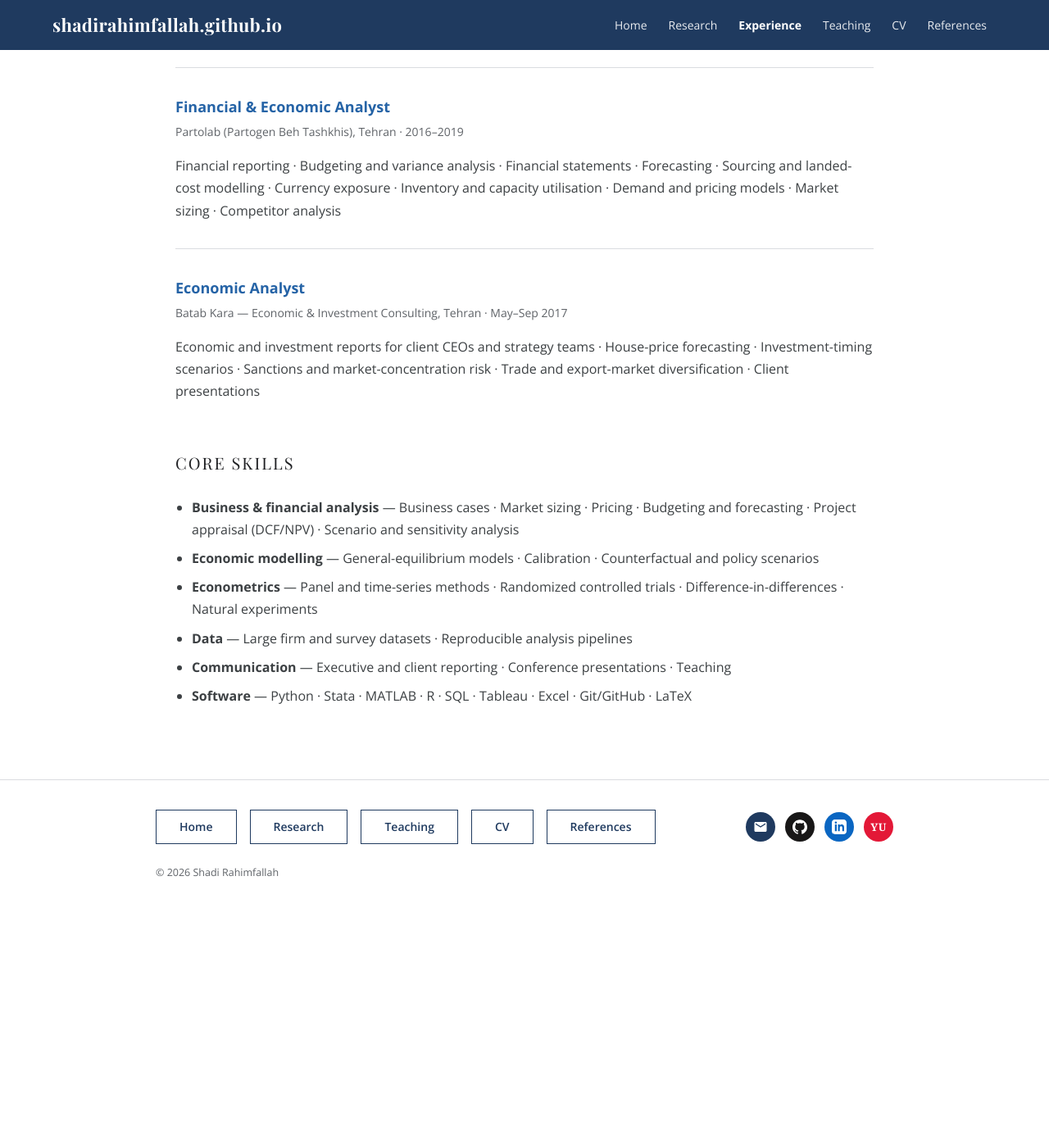
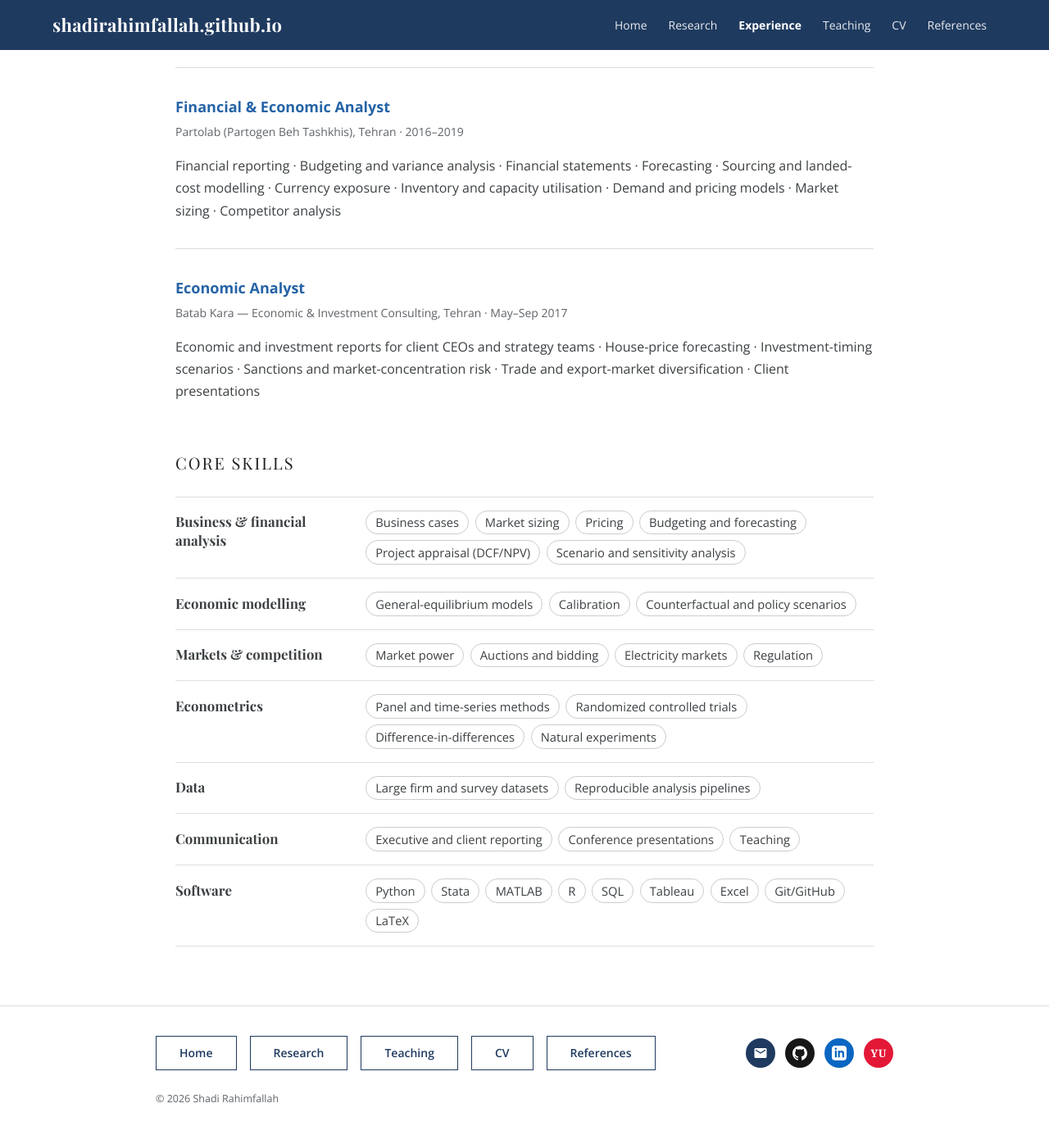
Before and after one commit to ShadiRahimfallah/ShadiRahimfallah.github.io, a Jekyll site: the page experience.html, which Jekyll copies as it is, in a window 1280 px wide and 1400 px high, scrolled down 566 px. Shown: the top 1385 px of the window at 82% size. Built offline with Jekyll 4.4.1, drawn with Linux system fonts in a browser that asks for light colours; before the commit the page ends 1689 px from its top, so only the background shows below that.

Commit message:
Add files via upload

```diff
--- a/experience.html
+++ b/experience.html
@@ -8,6 +8,21 @@
 <link rel="preconnect" href="https://fonts.googleapis.com">
 <link href="https://fonts.googleapis.com/css2?family=Playfair+Display:wght@400;700&family=Open+Sans:ital,wght@0,400;0,600;0,700;1,400&display=swap" rel="stylesheet">
 <link rel="stylesheet" href="style.css?v6">
+<style>
+  /* Core Skills: label column + tag list, scoped to .skills */
+  .skills { margin: 1.25rem 0 0; padding: 0; border-top: 1px solid rgba(127,127,127,.25); }
+  .skills .row { display: grid; grid-template-columns: 13rem 1fr; gap: .5rem 1.5rem;
+    padding: 1rem 0; border-bottom: 1px solid rgba(127,127,127,.25); align-items: baseline; }
+  .skills dt { margin: 0; font-family: 'Playfair Display', Georgia, serif; font-size: 1.05rem;
+    font-weight: 700; line-height: 1.35; }
+  .skills dd { margin: 0; display: flex; flex-wrap: wrap; gap: .45rem; }
+  .skills dd span { display: inline-block; padding: .22rem .7rem; font-size: .92rem; line-height: 1.4;
+    border: 1px solid rgba(127,127,127,.4); border-radius: 999px; white-space: nowrap; }
+  @media (max-width: 640px) {
+    .skills .row { grid-template-columns: 1fr; }
+    .skills dd span { white-space: normal; }
+  }
+</style>
 </head>
 <body>
 
@@ -56,18 +71,15 @@
 
   <h2 class="section">Core Skills</h2>
 
-  <ul class="plain">
-    <li><strong>Business &amp; financial analysis</strong> — Business cases · Market sizing · Pricing ·
-    Budgeting and forecasting · Project appraisal (DCF/NPV) · Scenario and sensitivity analysis</li>
-    <li><strong>Economic modelling</strong> — General-equilibrium models · Calibration ·
-    Counterfactual and policy scenarios</li>
-    <li><strong>Econometrics</strong> — Panel and time-series methods · Randomized controlled trials ·
-    Difference-in-differences · Natural experiments</li>
-    <li><strong>Data</strong> — Large firm and survey datasets · Reproducible analysis pipelines</li>
-    <li><strong>Communication</strong> — Executive and client reporting · Conference presentations ·
-    Teaching</li>
-    <li><strong>Software</strong> — Python · Stata · MATLAB · R · SQL · Tableau · Excel · Git/GitHub · LaTeX</li>
-  </ul>
+  <dl class="skills">
+    <div class="row"><dt>Business &amp; financial analysis</dt><dd><span>Business cases</span><span>Market sizing</span><span>Pricing</span><span>Budgeting and forecasting</span><span>Project appraisal (DCF/NPV)</span><span>Scenario and sensitivity analysis</span></dd></div>
+    <div class="row"><dt>Economic modelling</dt><dd><span>General-equilibrium models</span><span>Calibration</span><span>Counterfactual and policy scenarios</span></dd></div>
+    <div class="row"><dt>Markets &amp; competition</dt><dd><span>Market power</span><span>Auctions and bidding</span><span>Electricity markets</span><span>Regulation</span></dd></div>
+    <div class="row"><dt>Econometrics</dt><dd><span>Panel and time-series methods</span><span>Randomized controlled trials</span><span>Difference-in-differences</span><span>Natural experiments</span></dd></div>
+    <div class="row"><dt>Data</dt><dd><span>Large firm and survey datasets</span><span>Reproducible analysis pipelines</span></dd></div>
+    <div class="row"><dt>Communication</dt><dd><span>Executive and client reporting</span><span>Conference presentations</span><span>Teaching</span></dd></div>
+    <div class="row"><dt>Software</dt><dd><span>Python</span><span>Stata</span><span>MATLAB</span><span>R</span><span>SQL</span><span>Tableau</span><span>Excel</span><span>Git/GitHub</span><span>LaTeX</span></dd></div>
+  </dl>
 </main>
 
 <footer class="site-footer">
```
